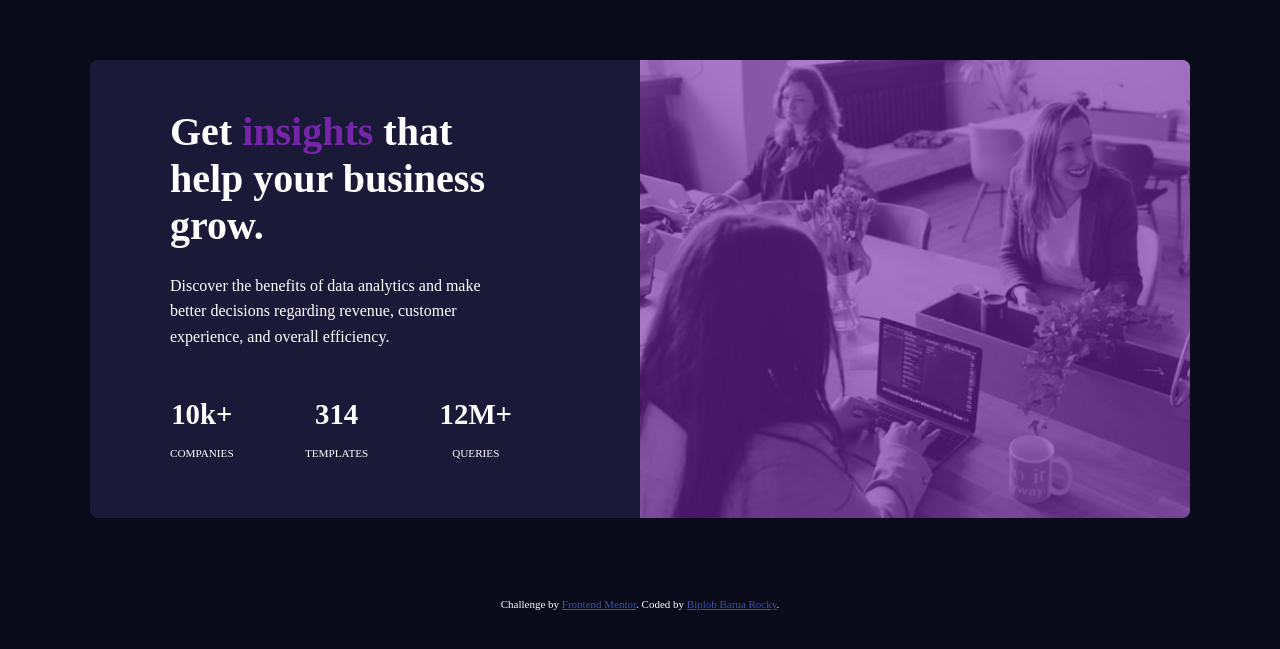
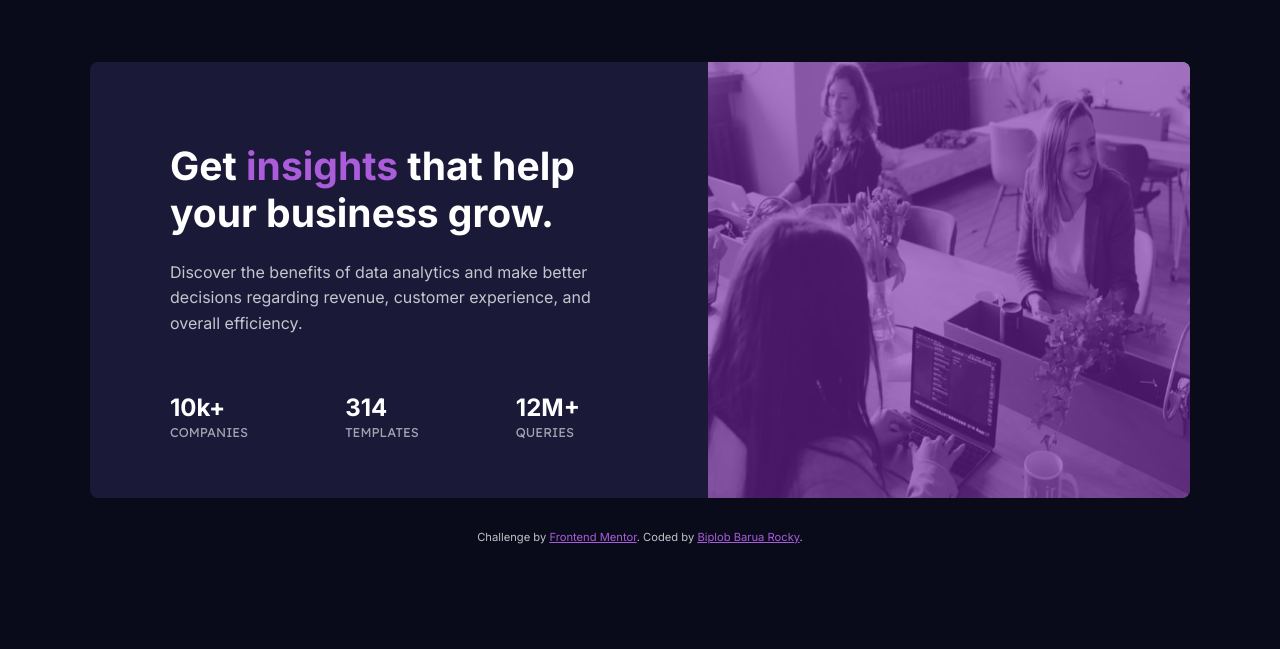
Before and after one commit to Drougnov/stats-preview-card-component-main, a plain HTML site: page index.html in a window 1280 px wide. Shown: the part 105-754 px from the top of the page. Drawn offline with Linux system fonts and the light colour scheme.

Commit message:
Redo whole project

```diff
--- a/index.html
+++ b/index.html
@@ -2,46 +2,38 @@
 <html lang="en">
 <head>
   <meta charset="UTF-8">
-  <meta name="viewport" content="width=device-width, initial-scale=1.0"> <!-- displays site properly based on user's device -->
+  <meta name="viewport" content="width=device-width, initial-scale=1.0">
   <link rel="stylesheet" href="style.css">
   <link rel="icon" type="image/png" sizes="32x32" href="./images/favicon-32x32.png">
-
   <title>Frontend Mentor | Stats preview card component</title>
-
-  <!-- Feel free to remove these styles or customise in your own stylesheet 👍 -->
-  <style>
-    .attribution { font-size: 11px; text-align: center; }
-    .attribution a { color: hsl(228, 45%, 44%); }
-  </style>
 </head>
 <body>
-  <div class="container">
-      <div class="text-content">
-          <h1> Get <span>insights</span> that help your business grow.</h1>
-          <p>Discover the benefits of data analytics and make better decisions regarding revenue, customer
-            experience, and overall efficiency.</p>
-          <div class="achieve">
-              <div class="number">
-                <h1>10k+</h1>
-                <p>COMPANIES</p>
-              </div>
-              <div class="number">
-                <h1>314</h1>
-                <p>TEMPLATES</p>
-              </div>
-              <div class="number">
-                <h1>12M+</h1>
-                <p>QUERIES</p>
-              </div>
-          </div>
+  <main>
+    <div class="image-content">
+      <img src="./images/image-header-mobile.jpg" alt="mobile header background">
+    </div>
+    <section class="text-content">
+      <h1>Get <span>insights</span> that help your business grow.</h1>
+      <p>Discover the benefits of data analytics and make better decisions regarding revenue, customer experience, and overall efficiency.</p>
+      <div class="stats">
+        <section>
+          <h2>10k+</h2>
+          <p>Companies</p>
+        </section>
+        <section>
+          <h2>314</h2>
+          <p>Templates</p>
+        </section>
+        <section>
+          <h2>12M+</h2>
+          <p>Queries</p>
+        </section>
       </div>
-      <div class="image-bg">
-        <img src="./images/image-header-desktop.jpg" alt="bg-image">
-      </div>
-  </div>
-  <div class="attribution">
+    </section>
+  </main>
+  <footer>
       Challenge by <a href="https://www.frontendmentor.io?ref=challenge" target="_blank">Frontend Mentor</a>.
-      Coded by <a href="#">Biplob Barua Rocky</a>.
-  </div>
+      Coded by <a href="https://www.facebook.com/drougnov.bd.9">Biplob Barua Rocky</a>.
+  </footer>
 </body>
 </html>
--- a/style.css
+++ b/style.css
@@ -4,179 +4,43 @@
   margin: 0;
   box-sizing: border-box;
 }
-/* body {
-  background: hsl(233, 47%, 7%);
+:root {
+  --text-clr: hsla(0, 0%, 100%, 0.75);
+  --main-bg: hsl(233, 47%, 7%);
+  --card-bg: hsl(244, 38%, 16%);
+  --heading-clr: hsl(0, 0%, 100%);
+  --stats-text-clr: hsla(0, 0%, 100%, 0.6);
+  --accent: hsl(277, 64%, 61%);
+}
+p {
+  line-height: 1.6;
+}
+h1,
+h2 {
+  color: var(--heading-clr);
+}
+body {
   min-height: 100vh;
-  position: relative;
+  color: var(--text-clr);
+  background: var(--main-bg);
+  font-size: 0.9375rem;
+  font-family: "Inter", sans-serif;
+  text-align: center;
 }
-.container {
-  width: 80%;
-  height: 60%;
-  margin: 0 auto;
-  position: absolute;
-  top: 50%;
-  left: 50%;
-  transform: translate(-50%, -50%);
+main {
+  background: var(--card-bg);
   display: flex;
+  flex-direction: column;
+  margin: 5rem 1.5rem;
   border-radius: 0.5rem;
   overflow: hidden;
-  background: hsl(244, 38%, 16%);
 }
-.text-content {
-  width: 50%;
-  padding: 4rem 9rem 4rem 4rem;
+main .image-content {
+  position: relative;
+  z-index: 0;
+  overflow: hidden;
 }
-.text-content h1 {
-  color: hsl(0, 0%, 100%);
-  font-family: "Inter", sans-serif;
-  margin-bottom: 2rem;
-}
-.text-content span {
-  color: hsl(277, 64%, 61%);
-}
-.text-content p {
-  color: hsla(0, 0%, 100%, 0.75);
-  font-family: "Inter", sans-serif;
-  font-size: 15px;
-  margin-bottom: 4rem;
-  line-height: 1.5rem;
-}
-.achieve {
-  display: flex;
-  width: 100%;
-  justify-content: space-between;
-}
-.achieve h1 {
-  margin-bottom: 1rem;
-}
-.achieve p {
-  font-family: "Lexend Deca", sans-serif;
-}
-/* ------------------img------------------------ */
-/* .image-bg {
-  width: 50%;
-  position: relative;
-  height: 100%;
-}
-.image-bg::after {
-  content: "";
-  position: absolute;
-  width: 100%;
-  height: 100%;
-  background-color: hsla(277, 64%, 40%, 0.6);
-  top: 0;
-  left: 0;
-}
-
-.image-bg img {
-  height: 100%;
-  width: 100%;
-}
-.attribution {
-  position: absolute;
-  bottom: 15px;
-  margin: 0 auto;
-  width: 100%;
-  color: white;
-}
-.attribution a {
-  color: hsl(277, 64%, 61%);
-}
-@media (max-width: 400px) {
-  body {
-    max-height: 100vh;
-  }
-  .container {
-    height: 85%;
-    flex-direction: column-reverse;
-    text-align: center;
-  }
-  .text-content {
-    width: 100%;
-    padding: 10px;
-  }
-  .text-content h1 {
-    font-size: 25px;
-    margin-bottom: 1rem;
-  }
-  .text-content p {
-    margin-bottom: 1rem;
-    font-size: 13px;
-  }
-  .achieve {
-    flex-direction: column;
-  }
-  .achieve h1 {
-    margin-bottom: 0.5rem;
-    font-size: 20px;
-  }
-  .achieve p {
-    margin-bottom: 0.5rem;
-    font-size: 10px;
-  }
-  .image-bg {
-    width: 100%;
-  }
-} */
-
-/* --------------------------------------------css-2-------------------------------------------------------- */
-
-body {
-  background: hsl(233, 47%, 7%);
-  color: white;
-  display: flex;
-  justify-content: center;
-  align-items: center;
-  flex-direction: column;
-  min-height: 100vh;
-}
-.container {
-  display: flex;
-  max-width: 1100px;
-  height: auto;
-  background: hsl(244, 38%, 16%);
-  border-radius: 0.5rem;
-  overflow: hidden;
-  margin: 5rem;
-}
-
-/* --------------------------------left-side------------------------------------------------- */
-.text-content {
-  width: 50%;
-  min-height: 100%;
-  padding: 3rem 8rem 3rem 5rem;
-}
-.text-content h1 {
-  font-size: 2.5rem;
-  margin-bottom: 1.5rem;
-}
-.text-content h1 span {
-  color: hsl(277, 64%, 40%);
-}
-.text-content > p {
-  line-height: 1.6;
-  margin-bottom: 3rem;
-}
-.achieve {
-  display: flex;
-  width: 100%;
-  justify-content: space-between;
-  text-align: center;
-}
-.number h1 {
-  margin-bottom: 1rem;
-  font-size: 1.8rem;
-}
-.number p {
-  font-size: 0.7rem;
-}
-/* ---------------------------------------right-side--------------------------------------------- */
-.image-bg {
-  width: 50%;
-  min-height: 100%;
-  position: relative;
-}
-.image-bg::after {
+.image-content::after {
   position: absolute;
   content: "";
   width: 100%;
@@ -185,45 +49,75 @@ body {
   top: 0;
   left: 0;
 }
-.image-bg img {
+.image-content img {
+  display: block;
   width: 100%;
   height: 100%;
+  transition: all 0.5s linear;
 }
-
-/* ---------------------------------------------footer---------------------------------- */
-.attribution {
-  width: 100%;
-  text-align: center;
+.image-content:hover > img {
+  transform: scale(1.2);
 }
-
-/* --------------------------------media-query----------------------------------------- */
-@media (max-width: 980px) {
-  .container {
-    flex-direction: column-reverse;
-    max-width: 70%;
+main .text-content {
+  margin: 2rem;
+}
+.text-content h1 {
+  font-size: 1.7rem;
+  margin: 1rem 0;
+}
+.text-content h1 span {
+  color: var(--accent);
+}
+.text-content .stats {
+  display: flex;
+  flex-direction: column;
+  gap: 1.5rem;
+  margin-top: 2rem;
+}
+.stats section p {
+  color: var(--stats-text-clr);
+  font-size: 0.8rem;
+  font-family: "Lexend Deca", sans-serif;
+  text-transform: uppercase;
+}
+footer {
+  font-size: 0.7rem;
+  margin-bottom: 1rem;
+}
+footer a {
+  color: var(--accent);
+}
+footer a:hover {
+  text-decoration: none;
+}
+@media (min-width: 950px) {
+  body {
+    display: flex;
+    flex-direction: column;
+    align-items: center;
+    justify-content: center;
+    font-size: 1rem;
+    text-align: left;
   }
-  .container > * {
+  main {
+    max-width: 1100px;
+    flex-direction: row-reverse;
+    margin: 2rem;
+  }
+  main > * {
     width: 100%;
   }
-  .text-content {
-    padding: 3rem;
+  main .text-content {
+    padding: 1.5rem 5rem 1.5rem 3rem;
+  }
+  .text-content h1 {
+    font-size: 2.4375rem;
+    margin: 1.5rem 0;
+  }
+  .text-content .stats {
+    flex-direction: row;
+    justify-content: space-between;
+    margin-top: 3.5rem;
+    margin-right: 1rem;
   }
 }
-@media (max-width: 500px) {
-  .container {
-    min-width: 90%;
-  }
-  .text-content h1 {
-    font-size: 2rem;
-  }
-  .achieve {
-    flex-direction: column;
-    text-align: center;
-  }
-  .number {
-    margin-bottom: 2rem;
-  }
-  .number h1 {
-    font-size: 1.5rem;
-  }
-}
```
Also changed, not shown: 2 other files.
